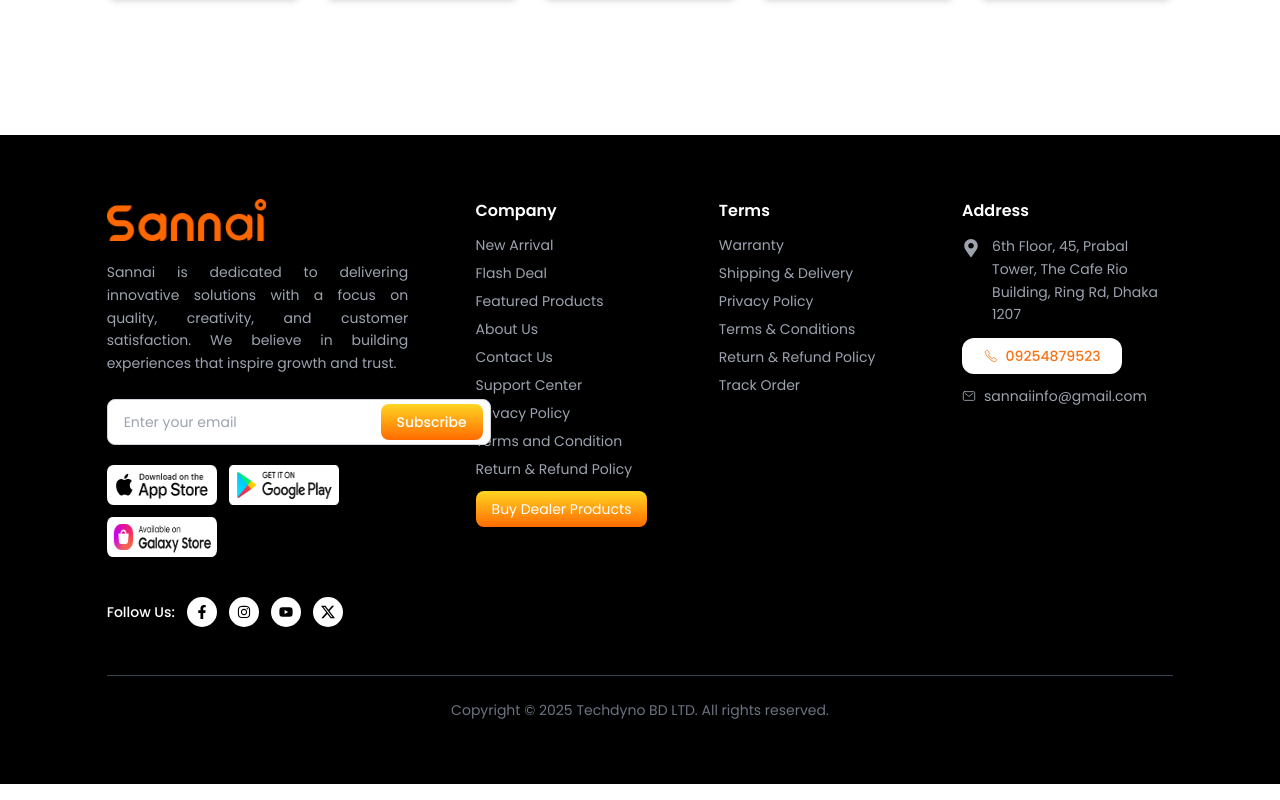
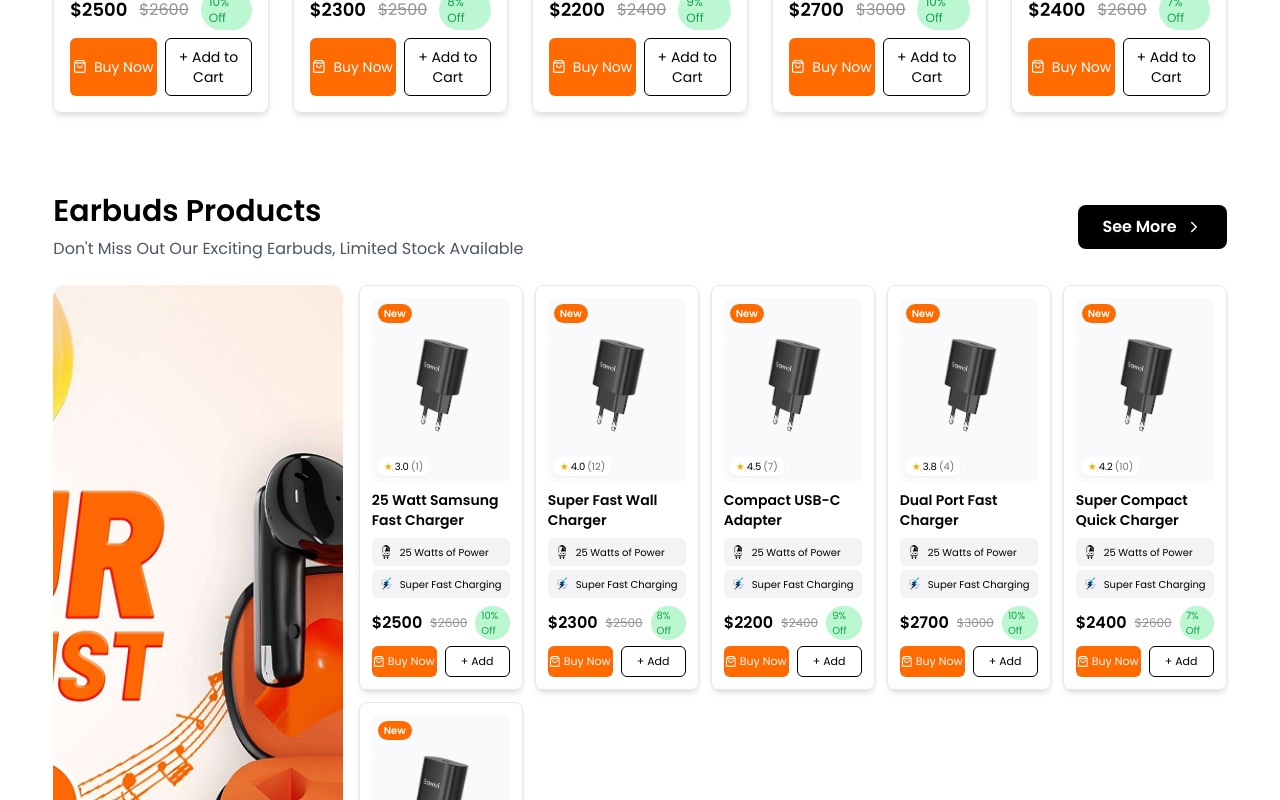
Before and after one commit to alifhossain07/stech-frontend, a Next.js app: page / in a window 1280 px wide. Shown: the part 2000-2800 px from the top of the page. Built offline with nearby package versions, Linux system fonts and the light colour scheme; grey boxes are pictures that could not be loaded.

Commit message:
Earbud Section Done( Needs work on responsiveness

```diff
--- a/app/page.tsx
+++ b/app/page.tsx
@@ -1,3 +1,4 @@
+import EarbudsProducts from "@/components/Pages/Home/EarbudsProducts";
 import NewArrival from "@/components/Pages/Home/NewArrival";
 import PopularCategories from "@/components/Pages/Home/PopularCategories";
 import HeroSlider from "@/components/ui/HeroSlider";
@@ -9,6 +10,7 @@ export default function Home() {
       <HeroSlider />
       <PopularCategories />
       <NewArrival/>
+      <EarbudsProducts/>
 
 
     </div>
--- /dev/null
+++ b/components/Pages/Home/EarbudsProducts.tsx
@@ -0,0 +1,116 @@
+import React from "react";
+import Image from "next/image";
+import { FiChevronRight } from "react-icons/fi";
+import ProductCard2 from "@/components/ui/ProductCard2";
+
+const EarbudsProducts = ({ products }) => {
+  const product = [
+    {
+      id: 1,
+      name: "25 Watt Samsung Fast Charger",
+      price: 2500,
+      oldPrice: 2600,
+      discount: "10% Off",
+      rating: "3.0",
+      reviews: "(1)",
+      image: "/images/charger.png",
+    },
+    {
+      id: 2,
+      name: "Super Fast Wall Charger",
+      price: 2300,
+      oldPrice: 2500,
+      discount: "8% Off",
+      rating: "4.0",
+      reviews: "(12)",
+      image: "/images/charger.png",
+    },
+    {
+      id: 3,
+      name: "Compact USB-C Adapter",
+      price: 2200,
+      oldPrice: 2400,
+      discount: "9% Off",
+      rating: "4.5",
+      reviews: "(7)",
+      image: "/images/charger.png",
+    },
+    {
+      id: 4,
+      name: "Dual Port Fast Charger",
+      price: 2700,
+      oldPrice: 3000,
+      discount: "10% Off",
+      rating: "3.8",
+      reviews: "(4)",
+      image: "/images/charger.png",
+    },
+    {
+      id: 5,
+      name: "Super Compact Quick Charger",
+      price: 2400,
+      oldPrice: 2600,
+      discount: "7% Off",
+      rating: "4.2",
+      reviews: "(10)",
+      image: "/images/charger.png",
+    },
+    {
+      id: 6,
+      name: "25 Watt Samsung Fast Charger",
+      price: 2500,
+      oldPrice: 2600,
+      discount: "10% Off",
+      rating: "3.0",
+      reviews: "(1)",
+      image: "/images/charger.png",
+    },
+  ];
+
+  return (
+    <div className="w-11/12 mx-auto">
+      {/* Header Section */}
+      <div className="flex flex-col sm:flex-row justify-between items-start sm:items-center py-4 md:py-6 gap-3">
+        <div className="w-full sm:w-8/12">
+          <h1 className="text-lg sm:text-2xl md:text-3xl font-semibold mb-1 md:mb-2">
+            Earbuds Products
+          </h1>
+          <p className="text-xs sm:text-sm md:text-base text-gray-600">
+            Don't Miss Out Our Exciting Earbuds, Limited Stock Available
+          </p>
+        </div>
+
+        <button className="bg-black text-xs sm:text-sm md:text-base flex items-center gap-2 text-white px-4 sm:px-5 md:px-6 py-2 md:py-2.5 rounded-lg hover:text-black font-semibold hover:bg-gray-200 duration-300 transition whitespace-nowrap">
+          See More <FiChevronRight className="text-sm sm:text-base md:text-lg" />
+        </button>
+      </div>
+
+      {/* Main Layout */}
+      <div className="flex flex-col md:flex-row gap-4">
+        {/* LEFT: Banner Image */}
+        <div className="md:w-3/12 flex justify-center items-center">
+          <div className="w-full h-auto md:h-full">
+            <Image
+              src="/images/earbudsimage.png"
+              alt="Earbuds Banner"
+              width={400}
+              height={600}
+              className="rounded-xl object-cover w-full h-[200px] sm:h-[250px] md:h-full"
+            />
+          </div>
+        </div>
+
+        {/* RIGHT: Product Grid */}
+        <div className="md:w-9/12 w-full flex justify-center">
+          <div className="grid grid-cols-1 sm:grid-cols-2 md:grid-cols-3 lg:grid-cols-5 gap-3 w-[95%] sm:w-full justify-items-center">
+            {product.map((p) => (
+              <ProductCard2 key={p.id} product={p} />
+            ))}
+          </div>
+        </div>
+      </div>
+    </div>
+  );
+};
+
+export default EarbudsProducts;
--- a/components/Pages/Home/NewArrival.tsx
+++ b/components/Pages/Home/NewArrival.tsx
@@ -57,7 +57,7 @@ const products = [
 ];
 
   return (
-    <div className="w-10/12 mx-auto py-14">
+    <div className="w-11/12 mx-auto py-14">
       <div className="flex justify-between items-center py-6 md:py-8 w-full">
         <div className=" w-7/12 ">
           <h1 className="text-lg sm:text-2xl md:text-4xl font-semibold mb-1 md:mb-2">
@@ -68,7 +68,7 @@ const products = [
           </p>
         </div>
 
-        <button className="bg-black text-xs sm:text-sm md:text-lg flex items-center gap-2 text-white px-3 sm:px-5 md:px-6 py-2 md:py-3 rounded-xl font-semibold hover:bg-orange-300 duration-300 transition whitespace-nowrap">
+        <button className="bg-black text-xs sm:text-sm md:text-lg flex items-center gap-2 text-white px-3 sm:px-5 md:px-6 py-2 md:py-3 rounded-xl hover:text-black font-semibold hover:bg-gray-200 duration-300 transition whitespace-nowrap">
           See More{" "}
           <FiChevronRight className="text-sm sm:text-base md:text-xl" />
         </button>
--- a/components/Pages/Home/PopularCategories.tsx
+++ b/components/Pages/Home/PopularCategories.tsx
@@ -32,7 +32,7 @@ const PopularCategories = () => {
   ];
 
   return (
-    <div className="w-10/12 mx-auto">
+    <div className="w-11/12 mx-auto">
         <div className=' space-y-3 text-center'>
         <h1 className='md:text-4xl text-2xl font-semibold' >Explore Popular Categories</h1>
         <p className='md:text-sm text-xs'>Find your preferred item in the highlighted product selection.</p>
--- a/components/ui/ProductCard.tsx
+++ b/components/ui/ProductCard.tsx
@@ -1,6 +1,8 @@
 import Image from "next/image";
 
 export default function ProductCard({ product }) {
+
+
   return (
     <div className="relative w-full max-w-[320px] rounded-lg shadow-md border border-gray-200 p-4">
       {/* Image Wrapper */}
@@ -59,7 +61,7 @@ export default function ProductCard({ product }) {
           <Image src="/images/buy.png" alt="Buy" width={12} height={12} />
           Buy Now
         </button>
-        <button className="w-1/2 text-sm rounded-md py-2 text-black border border-black">
+        <button className="w-1/2  text-sm rounded-md py-2 text-black border hover:bg-black hover:text-white border-black duration-300">
           + Add to Cart
         </button>
       </div>
--- /dev/null
+++ b/components/ui/ProductCard2.jsx
@@ -0,0 +1,66 @@
+import Image from "next/image";
+
+export default function ProductCard2({ product }) {
+  return (
+    <div className="relative w-full max-w-[300px] h-full flex flex-col justify-between rounded-lg shadow-md border border-gray-200 p-3">
+      {/* Image Wrapper */}
+      <div className="relative flex items-center justify-center bg-gray-50 md:p-10 p-6 rounded-md">
+        <span className="absolute top-1.5 left-1.5 bg-[#FF6B01] text-white text-[10px] font-semibold px-1.5 py-0.5 rounded-full">
+          New
+        </span>
+
+        <Image
+          className="w-[80px] mb-2 hover:scale-110 transition-transform duration-300"
+          src={product.image}
+          alt={product.name}
+          width={160}
+          height={160}
+        />
+
+        <div className="absolute bottom-1.5 left-1.5 bg-white px-1.5 py-0.5 rounded-md flex items-center text-[10px] shadow-sm">
+          <span className="text-yellow-500 mr-0.5">★</span>
+          <span>{product.rating}</span>
+          <span className="text-gray-500 ml-0.5">{product.reviews}</span>
+        </div>
+      </div>
+
+      {/* Product Name */}
+      <h1 className="text-sm mb-2 font-semibold mt-2 line-clamp-2 min-h-[38px]">
+        {product.name}
+      </h1>
+
+      {/* Feature Rows */}
+      <div>
+        <div className="flex rounded-md p-1.5 bg-[#F4F4F4] gap-1.5 mb-1 items-center">
+          <Image src="/images/watt.png" alt="Watt" width={16} height={16} />
+          <p className="text-[10px]">25 Watts of Power</p>
+        </div>
+
+        <div className="flex p-1.5 rounded-md bg-[#F4F4F4] gap-1.5 mb-2 items-center">
+          <Image src="/images/fastcharge.png" alt="Fast Charge" width={16} height={16} />
+          <p className="text-[10px]">Super Fast Charging</p>
+        </div>
+      </div>
+
+      {/* Pricing */}
+      <div className="flex items-center gap-2 mb-1.5">
+        <h1 className="font-semibold text-base">${product.price}</h1>
+        <p className="line-through text-[#939393] text-xs">${product.oldPrice}</p>
+        <p className="text-green-600 bg-green-200 px-1.5 py-0.5 rounded-full text-[10px]">
+          {product.discount}
+        </p>
+      </div>
+
+      {/* Buttons */}
+      <div className="flex gap-2 mt-auto">
+        <button className="flex gap-1 items-center justify-center w-1/2 rounded-md text-white text-[11px] bg-[#FF6B01] py-1.5">
+          <Image src="/images/buy.png" alt="Buy" width={10} height={10} />
+          Buy Now
+        </button>
+        <button className="w-1/2 text-[11px] rounded-md py-1.5 text-black border hover:bg-black hover:text-white border-black duration-300">
+          + Add
+        </button>
+      </div>
+    </div>
+  );
+}
```
Also changed, not shown: components/layout/Navbar.tsx (+4 -4 lines), components/ui/HeroSlider.tsx (+19 -25 lines), public/images/earbudsimage.png (added).
